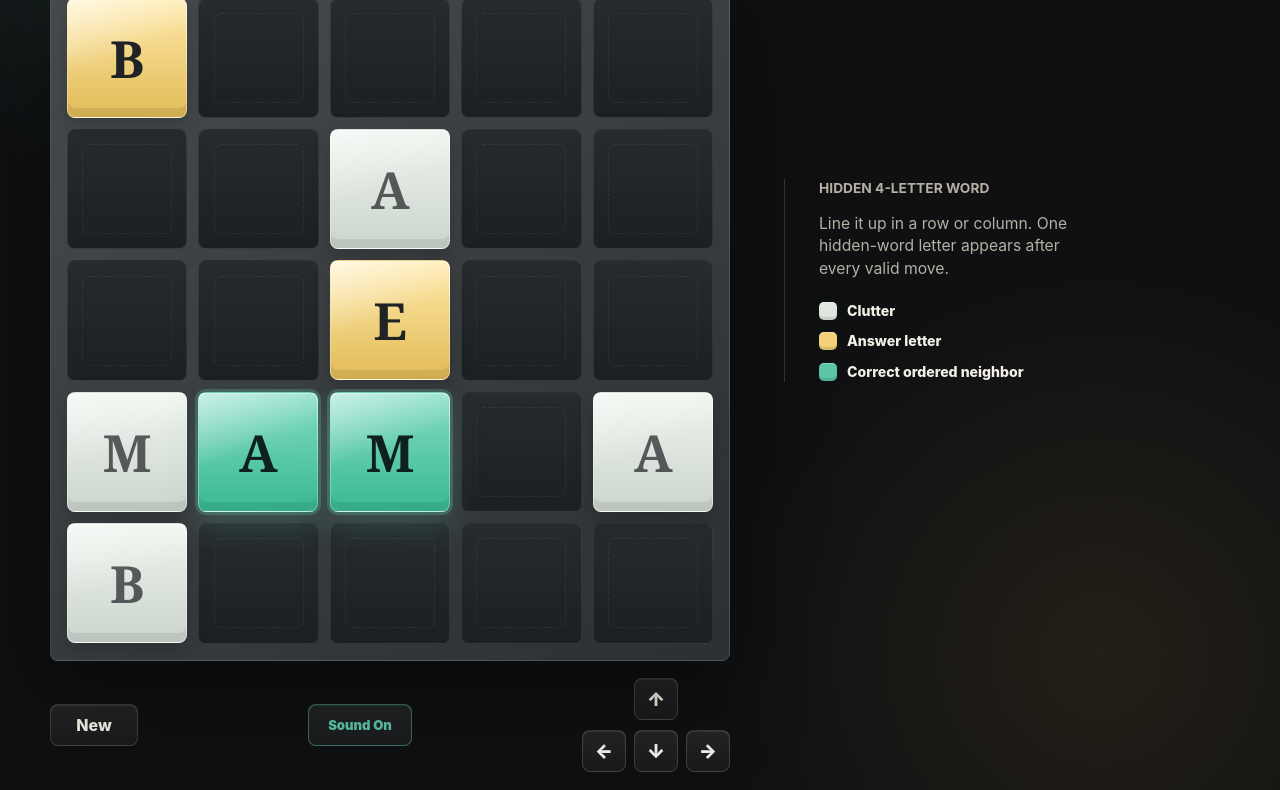
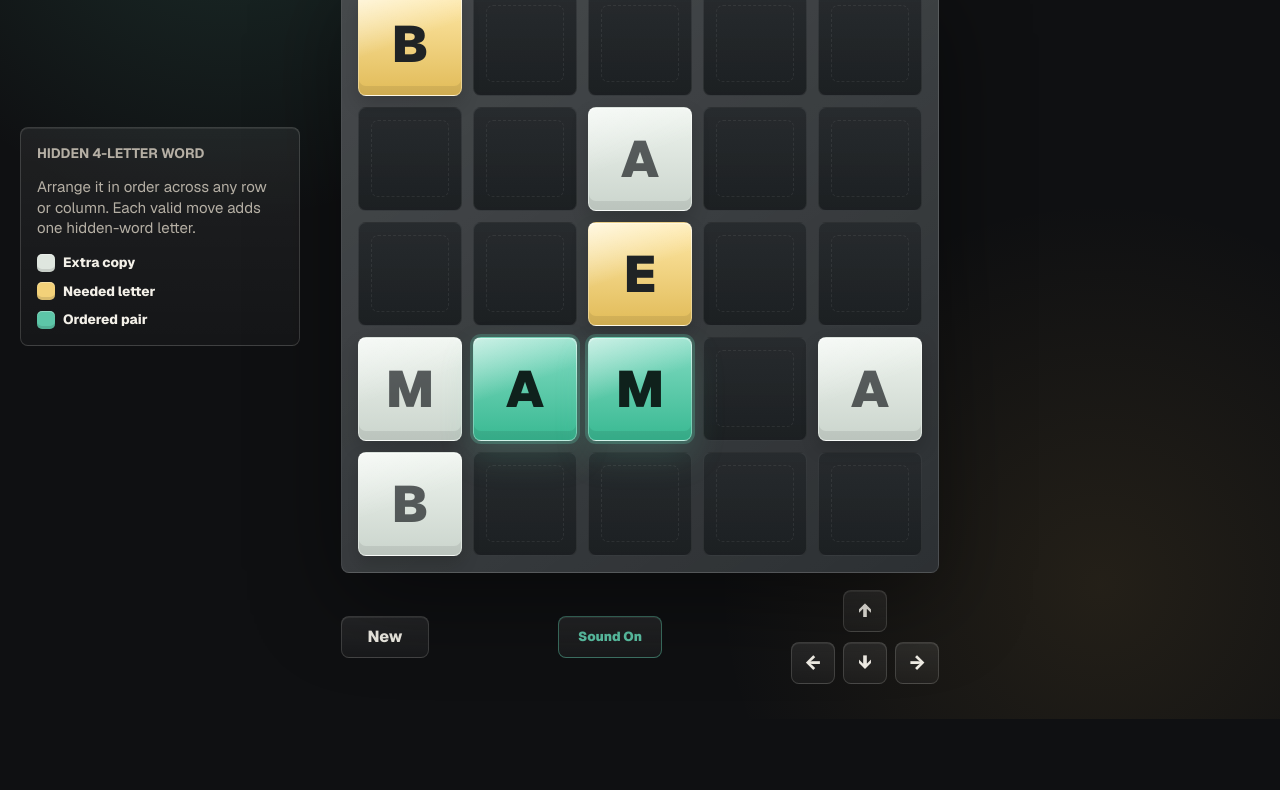
Before and after one commit to rehantamang-a11y/anagram-2048, a plain HTML site: page index.html in a window 1280 px wide. Shown: the part 240-1030 px from the top of the page. After the commit the page ends 959 px from the top, so only its background shows below. Drawn offline with nearby package versions, Linux system fonts and the light colour scheme.

Commit message:
Center puzzle layout

```diff
--- a/assets/css/styles.css
+++ b/assets/css/styles.css
@@ -13,9 +13,7 @@
   --amber: #d9a84c;
   --bad: #dfe6df;
   --shadow: rgba(0, 0, 0, 0.35);
-  font-family:
-    Inter, ui-sans-serif, system-ui, -apple-system, BlinkMacSystemFont, "Segoe UI",
-    sans-serif;
+  font-family: Geist, ui-sans-serif, system-ui, -apple-system, BlinkMacSystemFont, "Segoe UI", sans-serif;
 }
 
 * {
@@ -39,14 +37,14 @@ button {
 }
 
 .shell {
-  width: min(1180px, calc(100% - 32px));
+  width: min(1240px, calc(100% - 32px));
   min-height: 100svh;
   margin: 0 auto;
   display: grid;
-  grid-template-columns: minmax(320px, 680px) minmax(260px, 340px);
-  gap: clamp(24px, 5vw, 54px);
+  grid-template-columns: minmax(220px, 280px) minmax(320px, 680px) minmax(220px, 280px);
   align-items: center;
-  padding: 28px 0;
+  gap: clamp(20px, 3.2vw, 44px);
+  padding: 28px 0 34px;
 }
 
 .game,
@@ -55,15 +53,20 @@ button {
 }
 
 .game {
+  grid-column: 2;
   display: grid;
   gap: 16px;
+  width: 100%;
+  max-width: 680px;
+  margin: 0 auto;
 }
 
 .panel {
-  display: grid;
-  gap: 24px;
-  padding-left: clamp(22px, 3vw, 34px);
-  border-left: 1px solid var(--line);
+  grid-column: 1;
+  grid-row: 1;
+  width: 100%;
+  max-width: 280px;
+  margin: 0;
   animation-delay: 90ms;
 }
 
@@ -99,10 +102,10 @@ p {
 }
 
 h1 {
-  font-family: Georgia, "Times New Roman", serif;
   font-size: clamp(2.4rem, 8vw, 5.4rem);
-  line-height: 0.9;
+  line-height: 0.86;
   letter-spacing: 0;
+  font-weight: 900;
 }
 
 h2 {
@@ -220,7 +223,6 @@ h2 {
     0 8px 18px rgba(0, 0, 0, 0.16),
     inset 0 -9px 0 rgba(0, 0, 0, 0.08),
     inset 0 1px 0 rgba(255, 255, 255, 0.36);
-  font-family: Georgia, "Times New Roman", serif;
   font-size: clamp(1.05rem, 6.5vw, 3.2rem);
   font-weight: 900;
   letter-spacing: 0;
@@ -295,7 +297,6 @@ h2 {
   color: var(--ink);
   background: rgba(93, 198, 168, 0.18);
   border: 1px solid rgba(93, 198, 168, 0.55);
-  font-family: Georgia, "Times New Roman", serif;
   font-size: clamp(0.7rem, 3vw, 1.6rem);
   font-weight: 900;
   text-transform: uppercase;
@@ -333,9 +334,9 @@ h2 {
 }
 
 .banner strong {
-  font-family: Georgia, "Times New Roman", serif;
   font-size: clamp(2rem, 8vw, 5rem);
   line-height: 0.95;
+  font-weight: 900;
 }
 
 .banner span {
@@ -417,27 +418,32 @@ h2 {
 .rules {
   display: grid;
   gap: 14px;
+  align-items: start;
+  padding: 16px;
+  border: 1px solid var(--line);
+  border-radius: 8px;
   color: var(--muted);
-  font-size: 0.98rem;
-  line-height: 1.45;
+  background: linear-gradient(180deg, rgba(255, 255, 255, 0.065), rgba(255, 255, 255, 0.028));
+  box-shadow: inset 0 1px 0 rgba(255, 255, 255, 0.07);
+  font-size: 0.94rem;
+  line-height: 1.38;
 }
 
 .rules p {
-  max-width: 28ch;
+  max-width: none;
 }
 
 .legend {
   display: grid;
   gap: 10px;
-  margin-top: 6px;
 }
 
 .legend span {
   display: flex;
   align-items: center;
-  gap: 10px;
+  gap: 8px;
   color: var(--ink);
-  font-size: 0.88rem;
+  font-size: 0.84rem;
   font-weight: 800;
 }
 
@@ -538,14 +544,16 @@ h2 {
 @media (max-width: 860px) {
   .shell {
     grid-template-columns: 1fr;
-    align-items: start;
-    gap: 24px;
+    width: min(760px, calc(100% - 32px));
     padding: 20px 0 28px;
   }
 
+  .game,
   .panel {
-    padding-left: 0;
-    border-left: 0;
+    grid-column: 1;
+    grid-row: auto;
+    max-width: 680px;
+    margin: 0 auto;
   }
 
   .topbar {
@@ -588,7 +596,8 @@ h2 {
     align-self: end;
   }
 
-  .rules p {
-    max-width: none;
+  .rules {
+    grid-template-columns: 1fr;
+    padding: 14px;
   }
 }
--- a/index.html
+++ b/index.html
@@ -7,6 +7,12 @@
     <meta
       name="description"
       content="A compact sliding word puzzle that blends anagram solving with 2048-style movement."
+    />
+    <link rel="preconnect" href="https://fonts.googleapis.com" />
+    <link rel="preconnect" href="https://fonts.gstatic.com" crossorigin />
+    <link
+      href="https://fonts.googleapis.com/css2?family=Geist:wght@400;600;700;800;900&display=swap"
+      rel="stylesheet"
     />
     <link rel="stylesheet" href="assets/css/styles.css" />
   </head>
@@ -53,11 +59,11 @@
       <aside class="panel" aria-label="Puzzle details">
         <section class="rules" aria-label="Game guide">
           <h2>Hidden 4-letter word</h2>
-          <p>Line it up in a row or column. One hidden-word letter appears after every valid move.</p>
+          <p>Arrange it in order across any row or column. Each valid move adds one hidden-word letter.</p>
           <div class="legend" aria-label="Tile states">
-            <span><i class="swatch swatch-clutter"></i>Clutter</span>
-            <span><i class="swatch swatch-answer"></i>Answer letter</span>
-            <span><i class="swatch swatch-link"></i>Correct ordered neighbor</span>
+            <span><i class="swatch swatch-clutter"></i>Extra copy</span>
+            <span><i class="swatch swatch-answer"></i>Needed letter</span>
+            <span><i class="swatch swatch-link"></i>Ordered pair</span>
           </div>
         </section>
       </aside>
```
